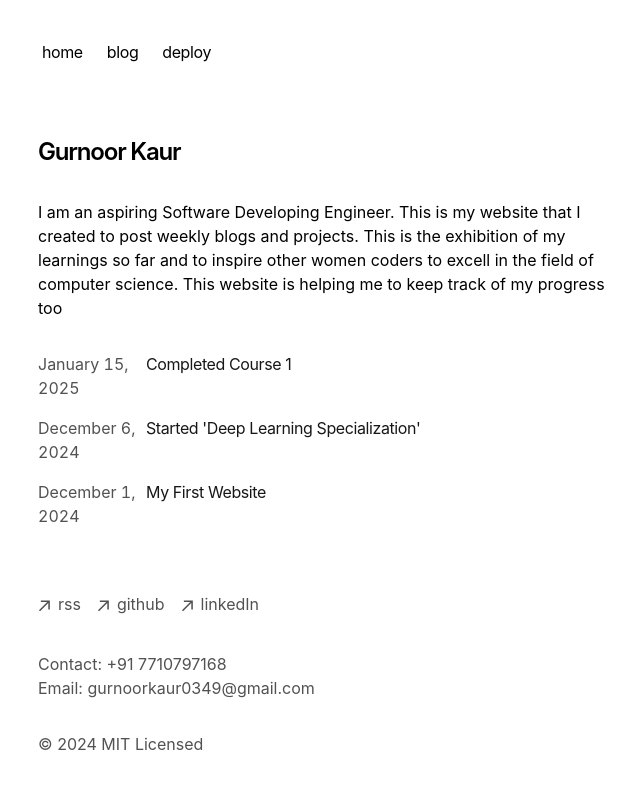
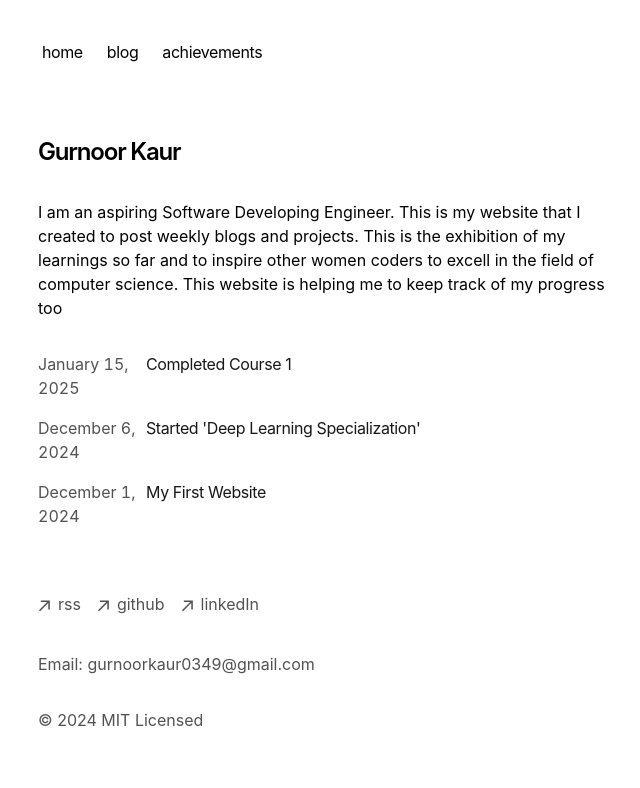
Before and after one commit to kgurnoor/my-first-website, a Next.js app: page / in a window 1280 px wide. Shown: the top 788 px of the page, without its empty margins (314-954 px from the left). Built offline with nearby package versions, Linux system fonts and the light colour scheme.

Commit message:
deploy button changed to achievements for my certificates

```diff
--- a/app/components/footer.tsx
+++ b/app/components/footer.tsx
@@ -56,8 +56,7 @@ export default function Footer() {
 
       {/* Contact Information Section */}
       <div className="mt-8 text-neutral-600 dark:text-neutral-300">
-        <p>Contact: +91 7710797168</p> {/* Replace with your actual number */}
-        <p>Email: gurnoorkaur0349@gmail.com</p> {/* Replace with your actual email */}
+        <p>Email: gurnoorkaur0349@gmail.com</p>
       </div>
 
       <p className="mt-8 text-neutral-600 dark:text-neutral-300">
--- a/app/components/nav.tsx
+++ b/app/components/nav.tsx
@@ -7,8 +7,8 @@ const navItems = {
   '/blog': {
     name: 'blog',
   },
-  'https://vercel.com/templates/next.js/portfolio-starter-kit': {
-    name: 'deploy',
+  'achievements': {
+    name: 'achievements',
   },
 }
 
```
